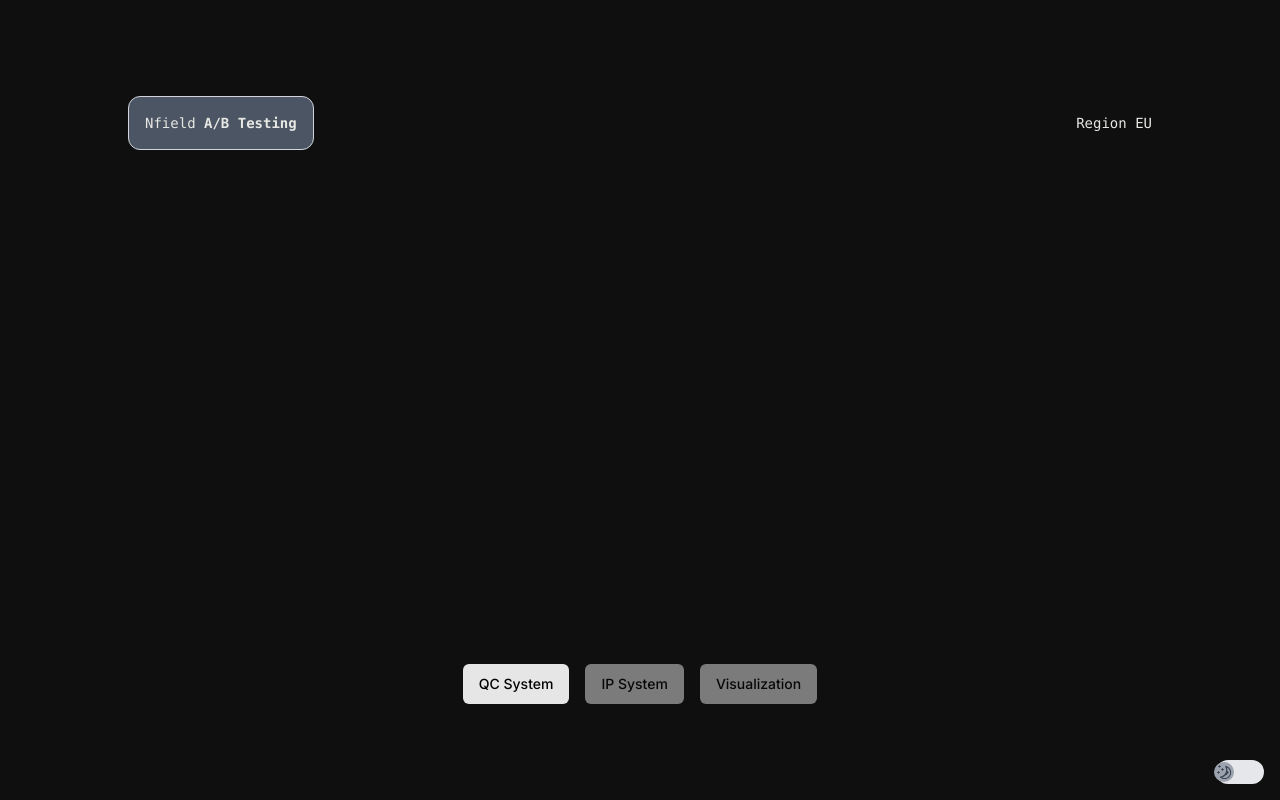
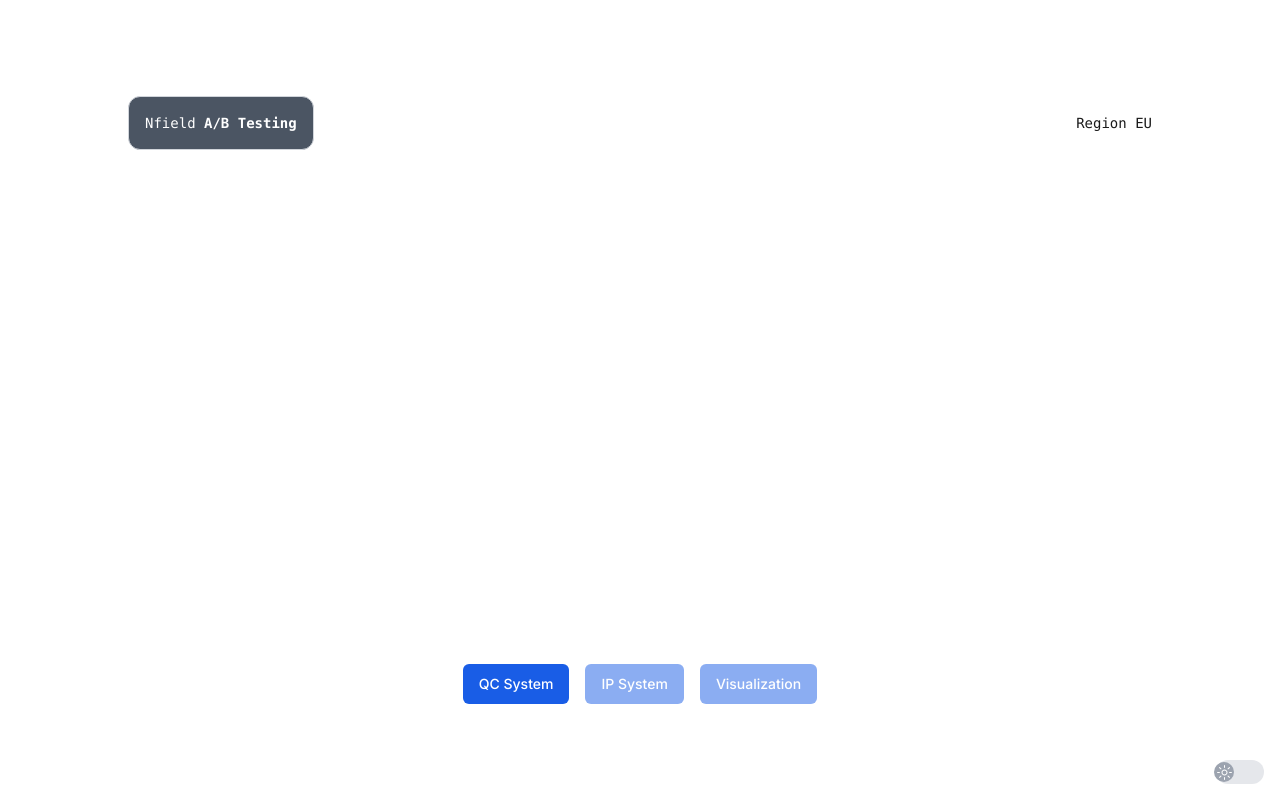
Before and after one commit to DenizOrsel/qcs, a Next.js app: page / in a window 1280 px wide. Built offline with nearby package versions, Linux system fonts and the light colour scheme.

Commit message:
fix light mode color scheme

```diff
--- a/components/DarkModeToggle.js
+++ b/components/DarkModeToggle.js
@@ -2,18 +2,18 @@ import { useEffect, useState } from "react";
 import { SunIcon, MoonIcon } from "@radix-ui/react-icons";
 
 export default function DarkModeToggle() {
-  const [darkMode, setDarkMode] = useState(false);
+  const [darkMode, setDarkMode] = useState(true); // Set initial state to true
 
   useEffect(() => {
     const theme = localStorage.getItem("theme");
     if (
-      theme === "dark" ||
-      (!theme && window.matchMedia("(prefers-color-scheme: dark)").matches)
+      theme === "light" || // Change to check for light theme
+      (!theme && !window.matchMedia("(prefers-color-scheme: dark)").matches) // Invert this condition
     ) {
+      document.documentElement.classList.remove("dark");
+      setDarkMode(false); // Set darkMode to false when in light mode
+    } else {
       document.documentElement.classList.add("dark");
-      setDarkMode(true);
-    } else {
-      document.documentElement.classList.remove("dark");
     }
   }, []);
 
@@ -40,9 +40,9 @@ export default function DarkModeToggle() {
           } w-5 h-5 transform bg-gray-400 rounded-full transition-transform flex items-center justify-center`}
         >
           {darkMode ? (
-            <SunIcon className="text-white" />
+            <MoonIcon className="text-gray-700" /> // Display MoonIcon in dark mode
           ) : (
-            <MoonIcon className="text-gray-700" />
+            <SunIcon className="text-white" /> // Display SunIcon in light mode
           )}
         </span>
       </button>
--- /dev/null
+++ b/components/component/Audioplayback.jsx
@@ -0,0 +1,118 @@
+import { Button } from "@/components/ui/button"
+import { Slider } from "@/components/ui/slider"
+
+export default function Audioplayback(props) {
+  return (
+    <div
+      className="fixed inset-x-0 bottom-0 bg-background border-t border-muted shadow-[0_-4px_6px_-1px_rgba(0,0,0,0.1),0_-2px_4px_-2px_rgba(0,0,0,0.1)] flex justify-center items-center">
+      <div className="container px-4 py-3 flex items-center gap-4">
+        {/* Control Buttons */}
+        <div className="flex items-center gap-4">
+          <Button variant="ghost" size="icon" className="w-8 h-8">
+            <RewindIcon className="w-5 h-5" />
+          </Button>
+          <Button variant="ghost" size="icon" className="w-8 h-8">
+            <PlayIcon className="w-5 h-5" />
+          </Button>
+          <Button variant="ghost" size="icon" className="w-8 h-8">
+            <RewindIcon className="w-5 h-5 rotate-180" />
+          </Button>
+          <Button variant="ghost" size="icon" className="w-8 h-8">
+            <CircleStopIcon className="w-5 h-5" />
+          </Button>
+        </div>
+
+        {/* Slider */}
+        <div className="flex-1 mx-4 mt-3">
+          <Slider
+            className="w-full [&>span:first-child]:h-1 [&>span:first-child]:bg-primary/30 [&_[role=slider]]:bg-primary [&_[role=slider]]:w-3 [&_[role=slider]]:h-3 [&_[role=slider]]:border-0 [&>span:first-child_span]:bg-primary [&_[role=slider]:focus-visible]:ring-0 [&_[role=slider]:focus-visible]:ring-offset-0 [&_[role=slider]:focus-visible]:scale-105 [&_[role=slider]:focus-visible]:transition-transform"
+            defaultValue={[0]} />
+        </div>
+
+        {/* Duration and Volume Control */}
+        <div className="flex items-center gap-2">
+          <div className="text-sm text-muted-foreground mt-2">0:00 / 0:{props.time} seconds</div>
+          <Button variant="ghost" size="icon" className="w-8 h-8 mt-3">
+            <Volume2Icon className="w-5 h-5" />
+          </Button>
+        </div>
+      </div>
+    </div>
+  );
+}
+
+function CircleStopIcon(props) {
+  return (
+    <svg
+      {...props}
+      xmlns="http://www.w3.org/2000/svg"
+      width="24"
+      height="24"
+      viewBox="0 0 24 24"
+      fill="none"
+      stroke="currentColor"
+      strokeWidth="2"
+      strokeLinecap="round"
+      strokeLinejoin="round">
+      <circle cx="12" cy="12" r="10" />
+      <rect width="6" height="6" x="9" y="9" />
+    </svg>
+  );
+}
+
+function PlayIcon(props) {
+  return (
+    <svg
+      {...props}
+      xmlns="http://www.w3.org/2000/svg"
+      width="24"
+      height="24"
+      viewBox="0 0 24 24"
+      fill="none"
+      stroke="currentColor"
+      strokeWidth="2"
+      strokeLinecap="round"
+      strokeLinejoin="round">
+      <polygon points="6 3 20 12 6 21 6 3" />
+    </svg>
+  );
+}
+
+function RewindIcon(props) {
+  return (
+    <svg
+      {...props}
+      xmlns="http://www.w3.org/2000/svg"
+      width="24"
+      height="24"
+      viewBox="0 0 24 24"
+      fill="none"
+      stroke="currentColor"
+      strokeWidth="2"
+      strokeLinecap="round"
+      strokeLinejoin="round">
+      <polygon points="11 19 2 12 11 5 11 19" />
+      <polygon points="22 19 13 12 22 5 22 19" />
+    </svg>
+  );
+}
+
+function Volume2Icon(props) {
+  return (
+    <svg
+      {...props}
+      xmlns="http://www.w3.org/2000/svg"
+      width="24"
+      height="24"
+      viewBox="0 0 24 24"
+      fill="none"
+      stroke="currentColor"
+      strokeWidth="2"
+      strokeLinecap="round"
+      strokeLinejoin="round">
+      <polygon points="11 5 6 9 2 9 2 15 6 15 11 19 11 5" />
+      <path d="M15.54 8.46a5 5 0 0 1 0 7.07" />
+      <path d="M19.07 4.93a10 10 0 0 1 0 14.14" />
+    </svg>
+  );
+}
--- a/components/ui/loader.jsx
+++ b/components/ui/loader.jsx
@@ -20,7 +20,7 @@ const Loader = () => {
         style={{ width: "20%", height: "20%" }}
       >
         <rect
-          fill="#fff"
+          className="fill-black dark:fill-white"
           width="3"
           height="100"
           transform="translate(0) rotate(180 3 50)"
@@ -35,7 +35,7 @@ const Loader = () => {
         </rect>
         <rect
           x="17"
-          fill="#fff"
+          className="fill-black dark:fill-white"
           width="3"
           height="100"
           transform="translate(0) rotate(180 20 50)"
@@ -51,7 +51,7 @@ const Loader = () => {
         </rect>
         <rect
           x="40"
-          fill="#fff"
+          className="fill-black dark:fill-white"
           width="3"
           height="100"
           transform="translate(0) rotate(180 40 50)"
@@ -67,7 +67,7 @@ const Loader = () => {
         </rect>
         <rect
           x="60"
-          fill="#fff"
+          className="fill-black dark:fill-white"
           width="3"
           height="100"
           transform="translate(0) rotate(180 58 50)"
@@ -83,7 +83,7 @@ const Loader = () => {
         </rect>
         <rect
           x="80"
-          fill="#fff"
+          className="fill-black dark:fill-white"
           width="3"
           height="100"
           transform="translate(0) rotate(180 76 50)"
--- /dev/null
+++ b/components/ui/slider.jsx
@@ -0,0 +1,21 @@
+import * as React from "react"
+import * as SliderPrimitive from "@radix-ui/react-slider"
+
+import { cn } from "@/lib/utils"
+
+const Slider = React.forwardRef(({ className, ...props }, ref) => (
+  <SliderPrimitive.Root
+    ref={ref}
+    className={cn("relative flex w-full touch-none select-none items-center", className)}
+    {...props}>
+    <SliderPrimitive.Track
+      className="relative h-2 w-full grow overflow-hidden rounded-full bg-secondary">
+      <SliderPrimitive.Range className="absolute h-full bg-primary" />
+    </SliderPrimitive.Track>
+    <SliderPrimitive.Thumb
+      className="block h-5 w-5 rounded-full border-2 border-primary bg-background ring-offset-background transition-colors focus-visible:outline-none focus-visible:ring-2 focus-visible:ring-ring focus-visible:ring-offset-2 disabled:pointer-events-none disabled:opacity-50" />
+  </SliderPrimitive.Root>
+))
+Slider.displayName = SliderPrimitive.Root.displayName
+
+export { Slider }
--- a/package.json
+++ b/package.json
@@ -11,6 +11,7 @@
   "dependencies": {
     "@radix-ui/react-icons": "^1.3.0",
     "@radix-ui/react-label": "^2.1.0",
+    "@radix-ui/react-slider": "^1.2.0",
     "@radix-ui/react-slot": "^1.1.0",
     "axios": "^1.7.2",
     "class-variance-authority": "^0.7.0",
--- a/pages/dashboard/[surveyId]/[interviewId].js
+++ b/pages/dashboard/[surveyId]/[interviewId].js
@@ -10,6 +10,7 @@ import Error from "@/components/component/Error";
 import LogoutButton from "@/components/ui/LogoutButton";
 import BackButton from "@/components/ui/backButton";
 import { UpdateIcon } from "@radix-ui/react-icons";
+import Audioplayback from "@/components/component/Audioplayback";
 
 
 const InterviewDetailsPage = () => {
@@ -286,6 +287,7 @@ const updateInterviewQuality = async (newState, buttonType) => {
           </>
         )}
         <AnswersTable surveyId={surveyId} interviewId={interviewId} />
+        <Audioplayback time={formatDuration(interviewDetails.ActiveSeconds)} />
       </div>
       <Toaster
         message="Interview status is updated"
--- a/pages/index.js
+++ b/pages/index.js
@@ -10,7 +10,7 @@ export default function Home() {
       className={`flex min-h-screen flex-col items-center justify-between p-24 ${inter.className}`}
     >
       <div className="z-10 max-w-5xl w-full items-center justify-between font-mono text-sm lg:flex">
-        <p className="fixed left-0 top-0 flex w-full justify-center border-b border-gray-300 pb-6 pt-8 backdrop-blur-2xl dark:border-neutral-800 dark:bg-zinc-800/30 lg:static lg:w-auto lg:rounded-xl lg:border lg:bg-gray-600 lg:p-4 lg:dark:bg-zinc-800/30">
+        <p className="fixed text-white left-0 top-0 flex w-full justify-center border-b border-gray-300 pb-6 pt-8 backdrop-blur-2xl dark:border-neutral-800 dark:bg-zinc-800/30 lg:static lg:w-auto lg:rounded-xl lg:border lg:bg-gray-600 lg:p-4 lg:dark:bg-zinc-800/30">
           Nfield&nbsp;
           <code className="font-mono font-bold">A/B Testing</code>
         </p>
--- a/styles/globals.css
+++ b/styles/globals.css
@@ -5,6 +5,52 @@
 
 @layer base {
   :root {
+    --background: 0 0% 100%; /* White background */
+    --foreground: 0 0% 10%; /* Dark text */
+    --primary: 220 80% 50%; /* A vibrant blue */
+    --primary-foreground: 0 0% 100%; /* White text on primary background */
+    --secondary: 340 65% 47%; /* A soft red */
+    --secondary-foreground: 0 0% 100%; /* White text on secondary background */
+    --accent: 45 100% 51%; /* A bright yellow */
+    --accent-foreground: 0 0% 10%; /* Dark text on accent background */
+    --destructive: 0 75% 50%; /* A bright red for destructive actions */
+    --destructive-foreground: 0 0% 100%; /* White text on destructive background */
+    --muted: 0 0% 75%; /* Light gray for muted elements */
+    --muted-foreground: 0 0% 40%; /* Darker gray for text on muted background */
+    --card: 0 0% 95%; /* Light gray for cards */
+    --card-foreground: 0 0% 10%; /* Dark text on card background */
+    --popover: 0 0% 90%; /* Slightly darker than white for popovers */
+    --popover-foreground: 0 0% 10%; /* Dark text on popover background */
+    --border: 0 0% 80%; /* Light gray for borders */
+    --input: 0 0% 80%; /* White input fields */
+    --ring: 220 80% 50%; /* Blue ring for focus states */
+    --radius: 0.5rem;
+  }
+
+  .grayscale {
+    --background: 240 3% 18%;
+    --foreground: 60 4% 92%;
+    --primary: 240 6% 70%;
+    --primary-foreground: 60 3% 90%;
+    --secondary: 240 5% 22%;
+    --secondary-foreground: 60 4% 95%;
+    --accent: 240 6% 33%;
+    --accent-foreground: 60 4% 90%;
+    --destructive: 0 70% 55%;
+    --destructive-foreground: 0 2% 98%;
+    --muted: 240 4% 32%;
+    --muted-foreground: 60 4% 88%;
+    --card: 240 5% 25%;
+    --card-foreground: 60 5% 90%;
+    --popover: 240 5% 20%;
+    --popover-foreground: 60 4% 88%;
+    --border: 240 6% 25%;
+    --input: 240 6% 25%;
+    --ring: 240 6% 80%;
+    --radius: 0.5rem;
+  }
+
+  .dark {
     --background: 240 5% 6%;
     --foreground: 60 5% 90%;
     --primary: 240 0% 90%;
@@ -25,28 +71,6 @@
     --input: 240 6% 20%;
     --ring: 240 5% 90%;
     --radius: 0.5rem;
-  }
-
-  .dark {
-    --background: 240 3% 18%;
-    --foreground: 60 4% 92%;
-    --primary: 240 6% 70%;
-    --primary-foreground: 60 3% 90%;
-    --secondary: 240 5% 22%;
-    --secondary-foreground: 60 4% 95%;
-    --accent: 240 6% 33%;
-    --accent-foreground: 60 4% 90%;
-    --destructive: 0 70% 55%;
-    --destructive-foreground: 0 2% 98%;
-    --muted: 240 4% 32%;
-    --muted-foreground: 60 4% 88%;
-    --card: 240 5% 25%;
-    --card-foreground: 60 5% 90%;
-    --popover: 240 5% 20%;
-    --popover-foreground: 60 4% 88%;
-    --border: 240 6% 25%;
-    --input: 240 6% 25%;
-    --ring: 240 6% 80%;
   }
 
   body {
```
Also changed, not shown: 1 other file (tests, documents, lock files or other folders).
